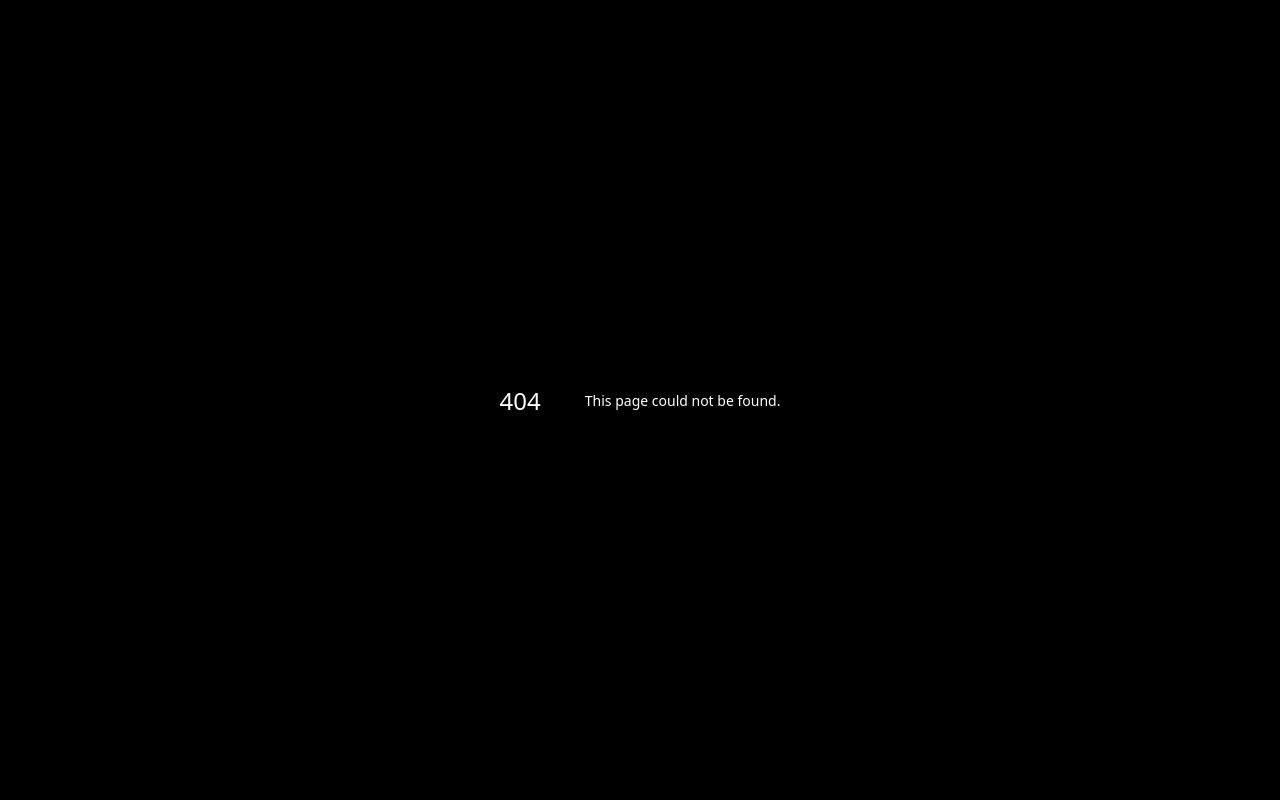
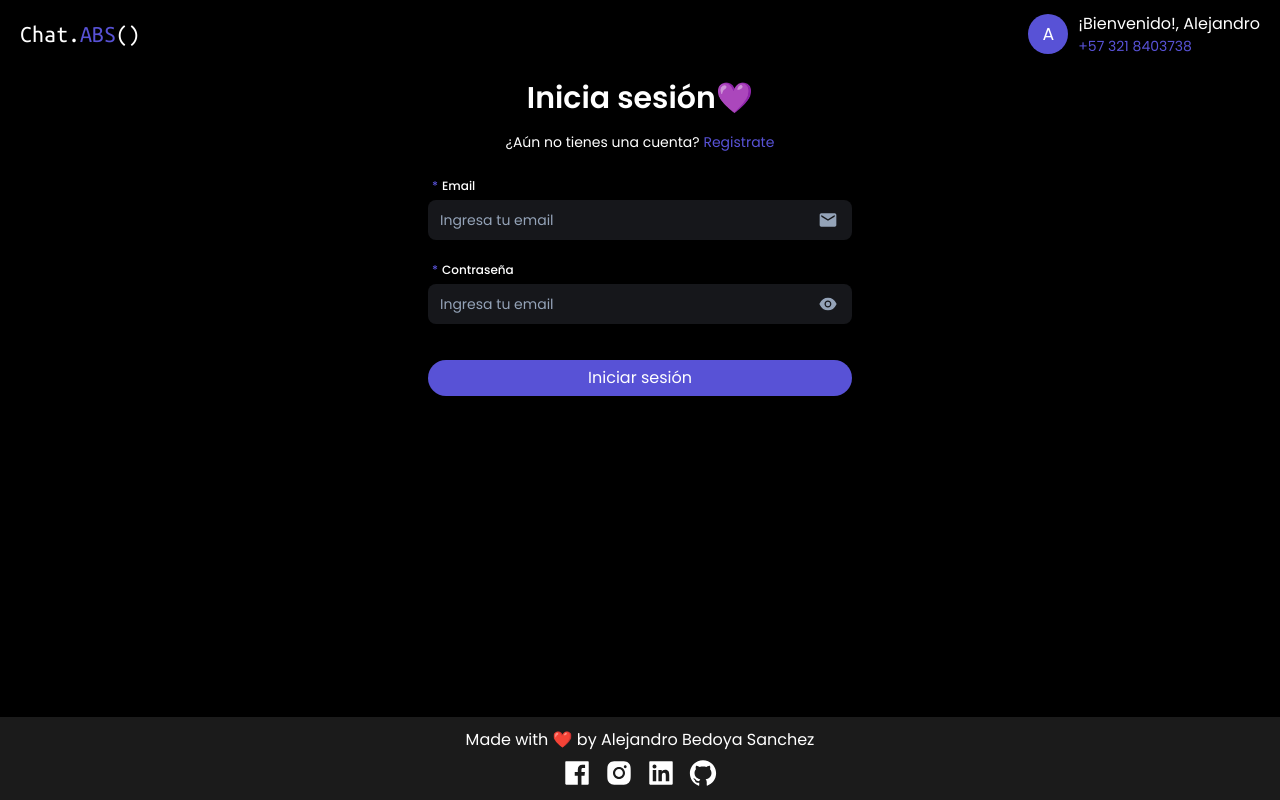
Before and after one commit to Dante05S/chat, a Next.js app: page /login in a window 1280 px wide. Before the commit this address had no page. Built offline with nearby package versions, Linux system fonts and the light colour scheme.

Commit message:
:lipstick: add login view

```diff
--- a/models/User.interface.ts
+++ b/models/User.interface.ts
@@ -5,3 +5,5 @@ export interface User {
   password: string;
   phone: string;
 }
+
+export type Login = Pick<User, 'email' | 'password'>;
--- /dev/null
+++ b/pages/login.tsx
@@ -0,0 +1,11 @@
+import PageProvider from 'context/PageContext/PageProvider';
+import React from 'react';
+import LoginView from 'views/LoginView';
+
+export default function login(): React.JSX.Element {
+  return (
+    <PageProvider description="Iniciar sesión">
+      <LoginView />
+    </PageProvider>
+  );
+}
--- /dev/null
+++ b/views/HomeView/FormRegister.tsx
@@ -0,0 +1,145 @@
+import Form from 'components/Form';
+import InputIcon from 'components/Inputs/InputIcon';
+import TextField from 'components/Inputs/TextField';
+import { type User } from 'models/User.interface';
+import { AiFillIdcard } from 'react-icons/ai';
+import { MdEmail } from 'react-icons/md';
+import React, { useState } from 'react';
+import ShowPassword from 'components/ShowPassword';
+import Button from 'components/Buttons/Button';
+import { type ValidationField } from 'helpers/Validator';
+import validationsPassword from 'utils/validationsPassword';
+
+const INIT_USER: User = {
+  first_name: '',
+  last_name: '',
+  email: '',
+  password: '',
+  phone: ''
+};
+
+const validations: ValidationField = {
+  first_name: [
+    {
+      validation: 'required',
+      helperText: 'El nombre es obligatorio'
+    }
+  ],
+  phone: [
+    {
+      validation: 'required',
+      helperText: 'El telefono es obligatorio'
+    },
+    {
+      validation: 'phone',
+      helperText: 'El telefono no es valido'
+    }
+  ],
+  email: [
+    {
+      validation: 'required',
+      helperText: 'El email es obligatorio'
+    },
+    {
+      validation: 'email',
+      helperText: 'El email es invalido'
+    }
+  ],
+  password: validationsPassword
+};
+
+export default function FormLogin(): React.JSX.Element {
+  const [showPassword, setShowPassword] = useState<boolean>(false);
+
+  const handleSubmit = (user: User): void => {
+    console.log(user);
+  };
+
+  return (
+    <div className="mt-1 w-full xs:w-fit xxs:px-3">
+      <Form
+        initValues={INIT_USER}
+        onSubmit={handleSubmit}
+        validations={validations}
+      >
+        <div className="flex flex-col gap-4 w-full">
+          <div className="flex flex-col items-start xs:flex-row gap-4 xs:gap-7">
+            <TextField
+              id="first_name"
+              name="first_name"
+              label="Nombre"
+              placeholder="Ingresa el nombre"
+              endIcon={
+                <InputIcon position="end">
+                  <AiFillIdcard className="text-xl" />
+                </InputIcon>
+              }
+              required
+            />
+
+            <TextField
+              id="last_name"
+              name="last_name"
+              label="Apellidos"
+              placeholder="Ingresa los apellidos"
+              endIcon={
+                <InputIcon position="end">
+                  <AiFillIdcard className="text-xl" />
+                </InputIcon>
+              }
+            />
+          </div>
+          <TextField
+            id="phone"
+            name="phone"
+            type="tel"
+            label="Telefono"
+            required
+            placeholder="Ingresa el telefono"
+            PhoneProps={{
+              variant: 'contained',
+              countries: ['co', 'us'],
+              defaultCountry: 'co'
+            }}
+          />
+          <TextField
+            id="email"
+            name="email"
+            type="email"
+            label="Email"
+            required
+            placeholder="Ingresa tu email"
+            endIcon={
+              <InputIcon position="end">
+                <MdEmail className="text-xl" />
+              </InputIcon>
+            }
+          />
+          <TextField
+            id="password"
+            name="password"
+            type={showPassword ? 'text' : 'password'}
+            label="Contraseña"
+            placeholder="Ingresa tu email"
+            required
+            endIcon={
+              <InputIcon position="end">
+                <ShowPassword
+                  show={showPassword}
+                  onClick={() => {
+                    setShowPassword((prev) => !prev);
+                  }}
+                />
+              </InputIcon>
+            }
+          />
+        </div>
+        <div className="w-full mt-9">
+          <Button type="submit" variant="rounded">
+            Crear cuenta
+          </Button>
+        </div>
+      </Form>
+    </div>
+  );
+}
--- a/views/HomeView/index.tsx
+++ b/views/HomeView/index.tsx
@@ -1,7 +1,7 @@
 import PageLayout from 'layouts/PageLayout';
 import Link from 'next/link';
 import React from 'react';
-import FormLogin from './FormLogin';
+import FormRegister from './FormRegister';
 
 export default function HomeView(): React.JSX.Element {
   return (
@@ -16,7 +16,7 @@ export default function HomeView(): React.JSX.Element {
             <span className="text-primary hover:underline">Inicia sesión</span>
           </Link>
         </p>
-        <FormLogin />
+        <FormRegister />
       </div>
     </PageLayout>
   );
--- a/views/HomeView/FormLogin.tsx
+++ b/views/LoginView/FormLogin.tsx
@@ -1,41 +1,20 @@
+import Button from 'components/Buttons/Button';
 import Form from 'components/Form';
 import InputIcon from 'components/Inputs/InputIcon';
 import TextField from 'components/Inputs/TextField';
-import { type User } from 'models/User.interface';
-import { AiFillIdcard } from 'react-icons/ai';
+import ShowPassword from 'components/ShowPassword';
+import { type ValidationField } from 'helpers/Validator';
+import { type Login, type User } from 'models/User.interface';
+import React, { useState } from 'react';
 import { MdEmail } from 'react-icons/md';
-import React, { useRef, useState } from 'react';
-import ShowPassword from 'components/ShowPassword';
-import Button from 'components/Buttons/Button';
-import { type ValidationField } from 'helpers/Validator';
 import validationsPassword from 'utils/validationsPassword';
-import { type RefInputElement } from 'components/Inputs/Input';
 
-const INIT_USER: User = {
-  first_name: '',
-  last_name: '',
+const INIT_USER: Login = {
   email: '',
-  password: '',
-  phone: ''
+  password: ''
 };
 
 const validations: ValidationField = {
-  first_name: [
-    {
-      validation: 'required',
-      helperText: 'El nombre es obligatorio'
-    }
-  ],
-  phone: [
-    {
-      validation: 'required',
-      helperText: 'El telefono es obligatorio'
-    },
-    {
-      validation: 'phone',
-      helperText: 'El telefono no es valido'
-    }
-  ],
   email: [
     {
       validation: 'required',
@@ -51,60 +30,18 @@ const validations: ValidationField = {
 
 export default function FormLogin(): React.JSX.Element {
   const [showPassword, setShowPassword] = useState<boolean>(false);
-  const refTextField = useRef<RefInputElement>(null);
 
   const handleSubmit = (user: User): void => {
     console.log(user);
   };
-
   return (
-    <div className="mt-1 w-full xs:w-fit xxs:px-3">
+    <div className="mt-1 w-full xs:max-w-md xxs:px-3">
       <Form
         initValues={INIT_USER}
         onSubmit={handleSubmit}
         validations={validations}
       >
         <div className="flex flex-col gap-4 w-full">
-          <div className="flex flex-col items-start xs:flex-row gap-4 xs:gap-7">
-            <TextField
-              ref={refTextField}
-              id="first_name"
-              name="first_name"
-              label="Nombre"
-              placeholder="Ingresa el nombre"
-              endIcon={
-                <InputIcon position="end">
-                  <AiFillIdcard className="text-xl" />
-                </InputIcon>
-              }
-              required
-            />
-
-            <TextField
-              id="last_name"
-              name="last_name"
-              label="Apellidos"
-              placeholder="Ingresa los apellidos"
-              endIcon={
-                <InputIcon position="end">
-                  <AiFillIdcard className="text-xl" />
-                </InputIcon>
-              }
-            />
-          </div>
-          <TextField
-            id="phone"
-            name="phone"
-            type="tel"
-            label="Telefono"
-            required
-            placeholder="Ingresa el telefono"
-            PhoneProps={{
-              variant: 'contained',
-              countries: ['co', 'us'],
-              defaultCountry: 'co'
-            }}
-          />
           <TextField
             id="email"
             name="email"
@@ -139,7 +76,7 @@ export default function FormLogin(): React.JSX.Element {
         </div>
         <div className="w-full mt-9">
           <Button type="submit" variant="rounded">
-            Crear cuenta
+            Iniciar sesión
           </Button>
         </div>
       </Form>
--- /dev/null
+++ b/views/LoginView/index.tsx
@@ -0,0 +1,21 @@
+import PageLayout from 'layouts/PageLayout';
+import Link from 'next/link';
+import React from 'react';
+import FormLogin from './FormLogin';
+
+export default function LoginView(): React.JSX.Element {
+  return (
+    <PageLayout overflow={false}>
+      <div className="flex flex-col gap-4 items-center h-full">
+        <h1 className="text-3xl font-semibold text-center">Inicia sesión💜</h1>
+        <p className="text-sm">
+          ¿Aún no tienes una cuenta?{' '}
+          <Link href="/">
+            <span className="text-primary hover:underline">Registrate</span>
+          </Link>
+        </p>
+        <FormLogin />
+      </div>
+    </PageLayout>
+  );
+}
```
